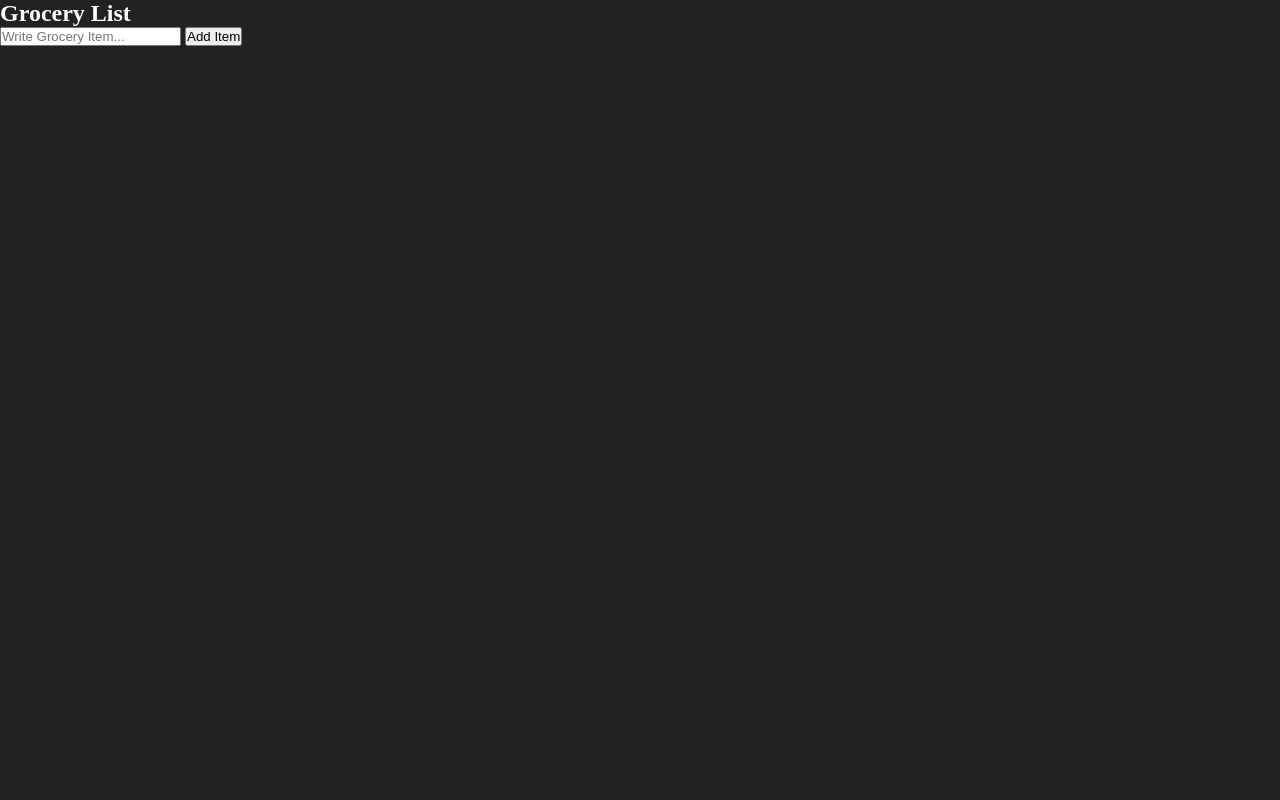
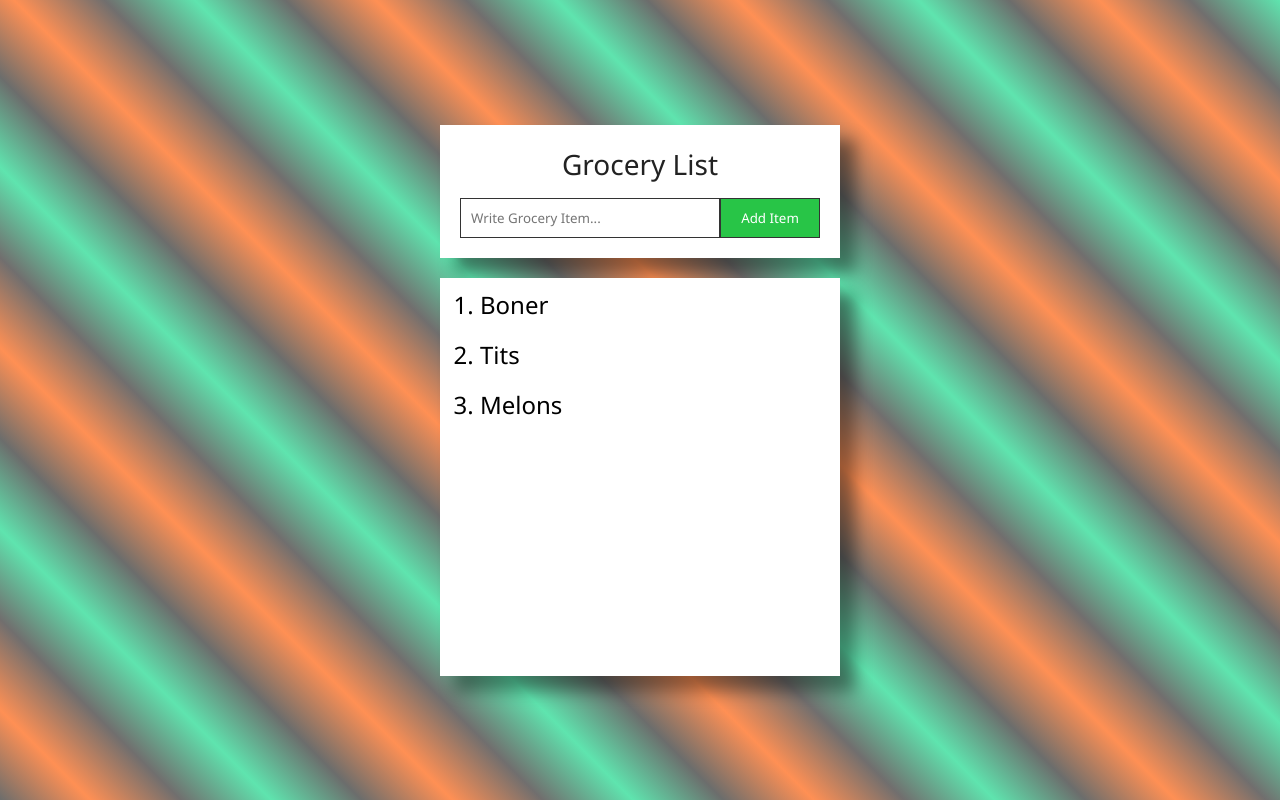
Before and after one commit to jsunh98/grocery-list, a plain HTML site: page index.html in a window 1280 px wide. Drawn offline with Linux system fonts and the light colour scheme.

Commit message:
styled the container, box, input, button and list

```diff
--- a/index.html
+++ b/index.html
@@ -5,7 +5,7 @@
     <meta http-equiv="X-UA-Compatible" content="IE=edge">
     <meta name="viewport" content="width=device-width, initial-scale=1.0">
     <title>My Grocery List App</title>
-    <link rel="stylesheet" style="text/css" href="styles.css">
+    <link rel="stylesheet" type="text/css" href="styles.css">
 </head>
 <body>
     <div class="container">
@@ -16,7 +16,11 @@
                 <button>Add Item</button>
             </form>
         </div>
-        <ol></ol>
+        <ol>
+            <li>Boner</li>
+            <li>Tits</li>
+            <li>Melons</li>
+        </ol>
     </div>
 
     <script src="app.js"></script>
--- a/styles.css
+++ b/styles.css
@@ -2,8 +2,76 @@
     margin: 0;
     padding: 0;
     box-sizing: border-box;
+    font-family: 'Segoe UI';
+    --color1: #161816a1;
+    --color2: #ff5900ab;
+    --color3: #2c2928ac;
+    --color4: #22da90b9;
 }
 body {
-    background: #222;
-    color: #fff
+    display: flex;
+    justify-content: center;
+    align-items: center;
+    min-height: 100vh;
+    background: linear-gradient(45deg,var(--color1), var(--color2), var(--color3), var(--color4),var(--color1), var(--color2), var(--color3), var(--color4),var(--color1), var(--color2), var(--color3), var(--color4),var(--color1), var(--color2), var(--color3), var(--color4),var(--color1), var(--color2), var(--color3), var(--color4),var(--color1), var(--color2), var(--color3), var(--color4));
+
 }
+.container {
+    position: relative;
+    width: 400px;
+    display: flex;
+    flex-direction: column;
+    gap: 20px;
+}
+.container .box {
+    position: relative;
+    width: 400px;
+    background: #fff;
+    padding: 20px;
+    box-shadow: 15px 15px 15px rgba(0,0,0,0.4);
+}
+.container .box h2 {
+    font-size: 1.75em;
+    font-weight: 500;
+    color: #222;
+    margin-bottom: 15px;
+    width: 100%;
+    text-align: center;
+}
+.container .box #grocery {
+    position: relative;
+    width: 100%;
+    display: flex;
+}
+.container .box #grocery input {
+    position: relative;
+    width: 100%;
+    padding: 10px;
+    border: 1px solid #333;
+    outline: none;
+}
+.container .box #grocery button {
+    background: #07bd2bdd;
+    color: #fff;
+    padding: 5px;
+    min-width: 100px;
+    font-weight: 500;
+    border: 1px solid #333;
+    cursor: pointer;
+    outline: none;
+}
+.container ol {
+    position: relative;
+    padding: 10px 20px 10px 40px;
+    width: 100%;
+    min-height: 398px;
+    background: #fff repeating-linear-gradient(transparent 0%, transparent
+    99%, #000 99%, #000 100%);
+    background-size: 50px 50px;
+    box-shadow: 15px 15px 15px rgba(0,0,0,0.4);
+}
+.container ol li {
+    position: relative;
+    font-size: 1.5em;
+    height: 50px;
+}
```
